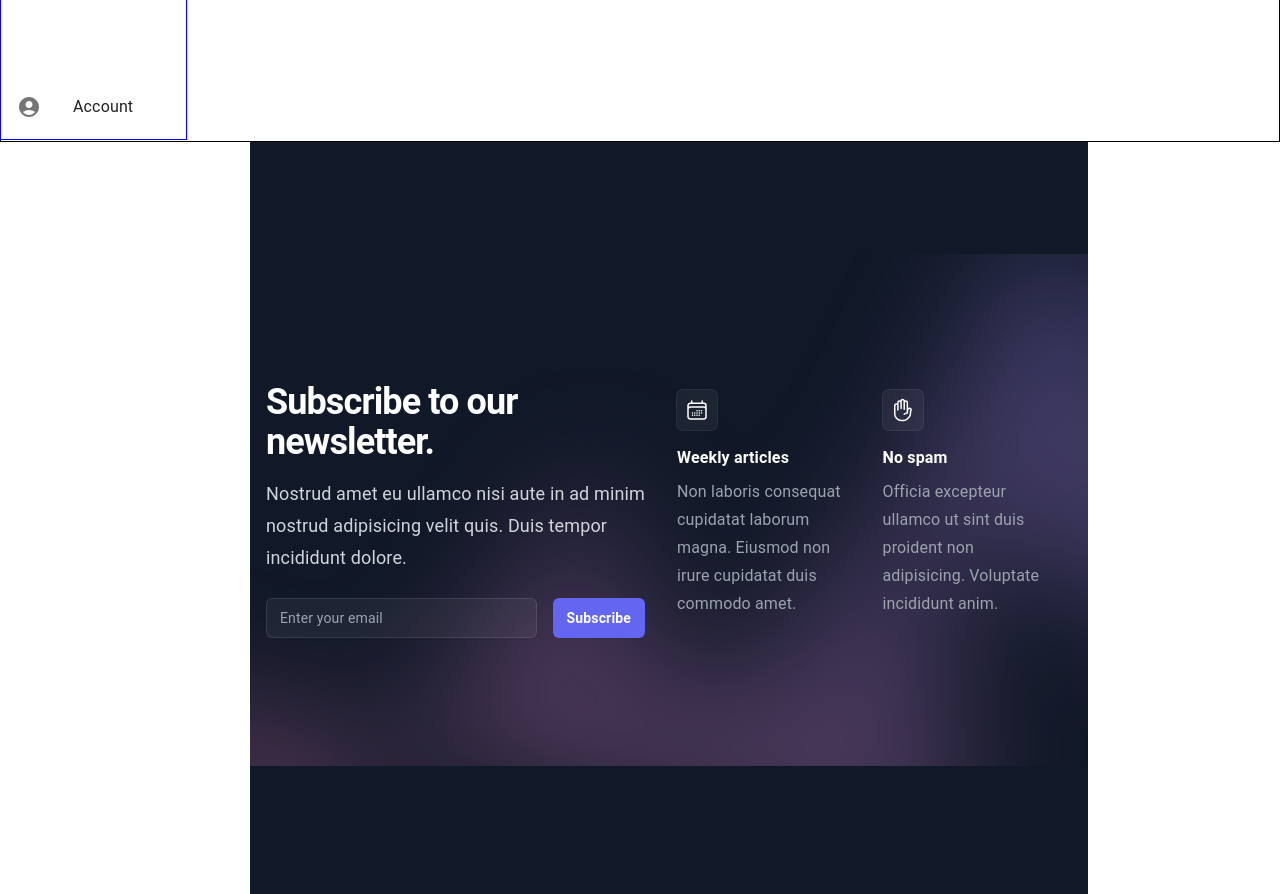
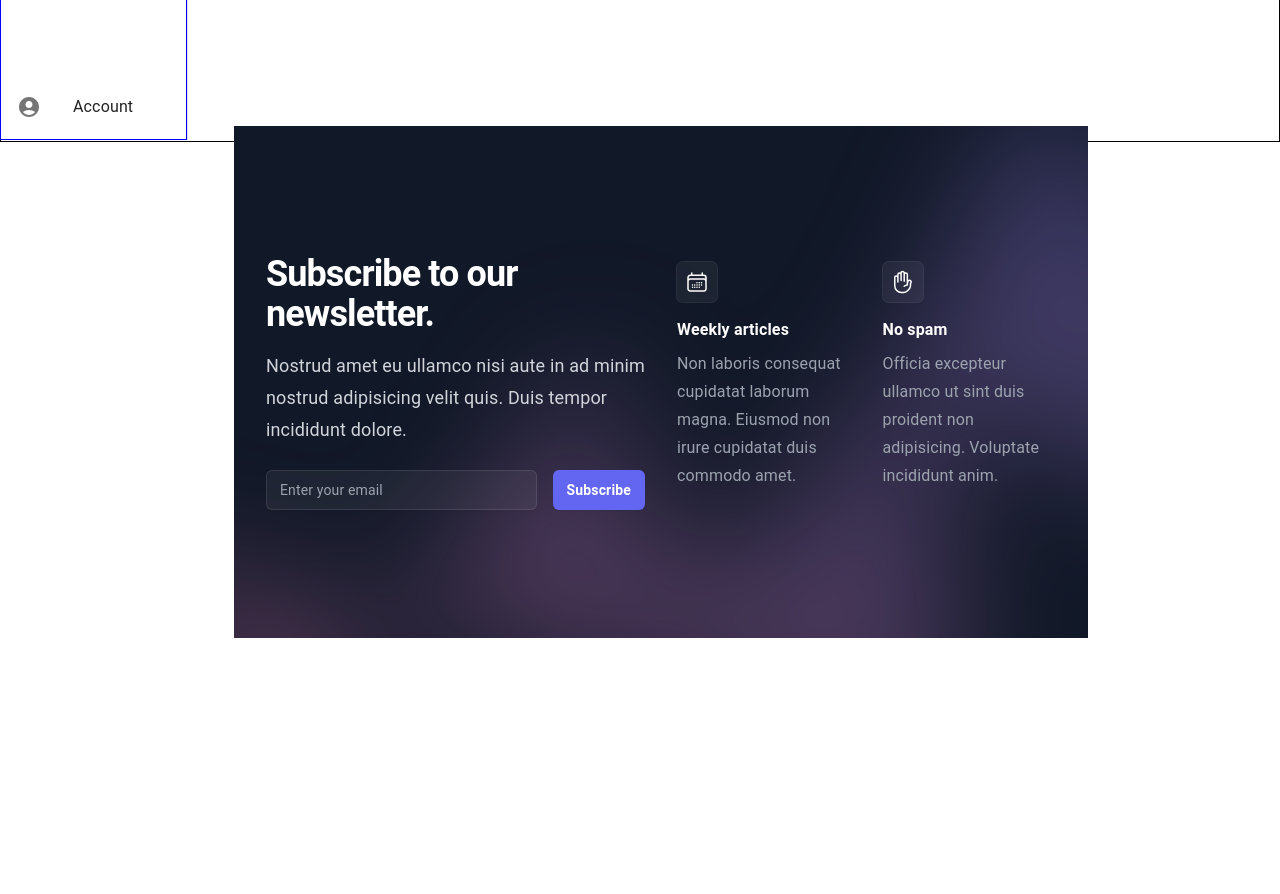
Before and after one commit to Abinashdj7/e-commerce, a React (Vite) app in the folder Client/: page /admin in a window 1280 px wide. Shown: the part 660-1554 px from the top of the page. After the commit the page ends 1298 px from the top, so only its background shows below. Built offline with nearby package versions, Linux system fonts and the light colour scheme.

Commit message:
Update AdminDashBoard.tsx

```diff
--- a/Client/src/customer/components/AdminDashBoard.tsx
+++ b/Client/src/customer/components/AdminDashBoard.tsx
@@ -6,7 +6,7 @@ import NewsLetterSubscription from "./NewLetterSubscription"
 
 
 export const AdminDashBoard=() => {
-    return(<div className="relative isolate overflow-hidden bg-gray-900 py-16 sm:py-24 lg:py-32">
+    return(<div>
     <Grid container spacing={2}>
             <NewsLetterSubscription/>
         {/*
```
